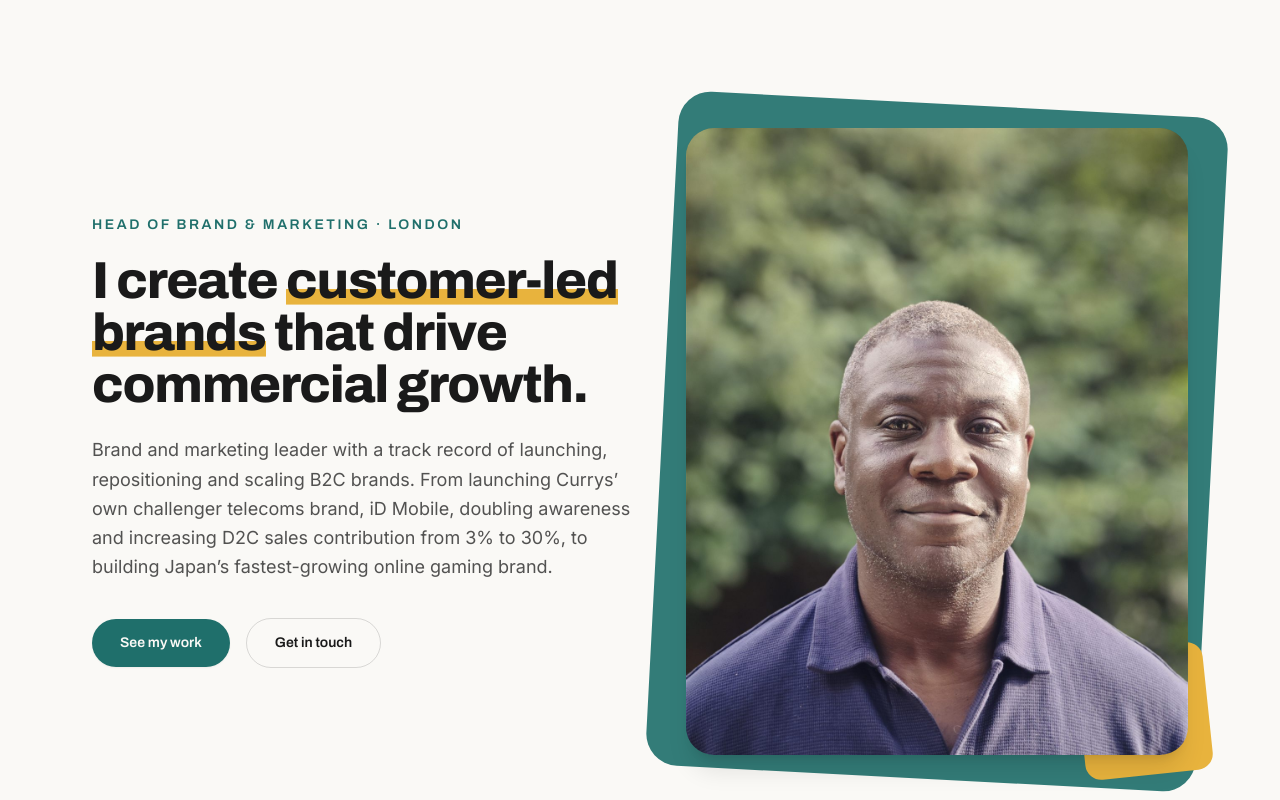
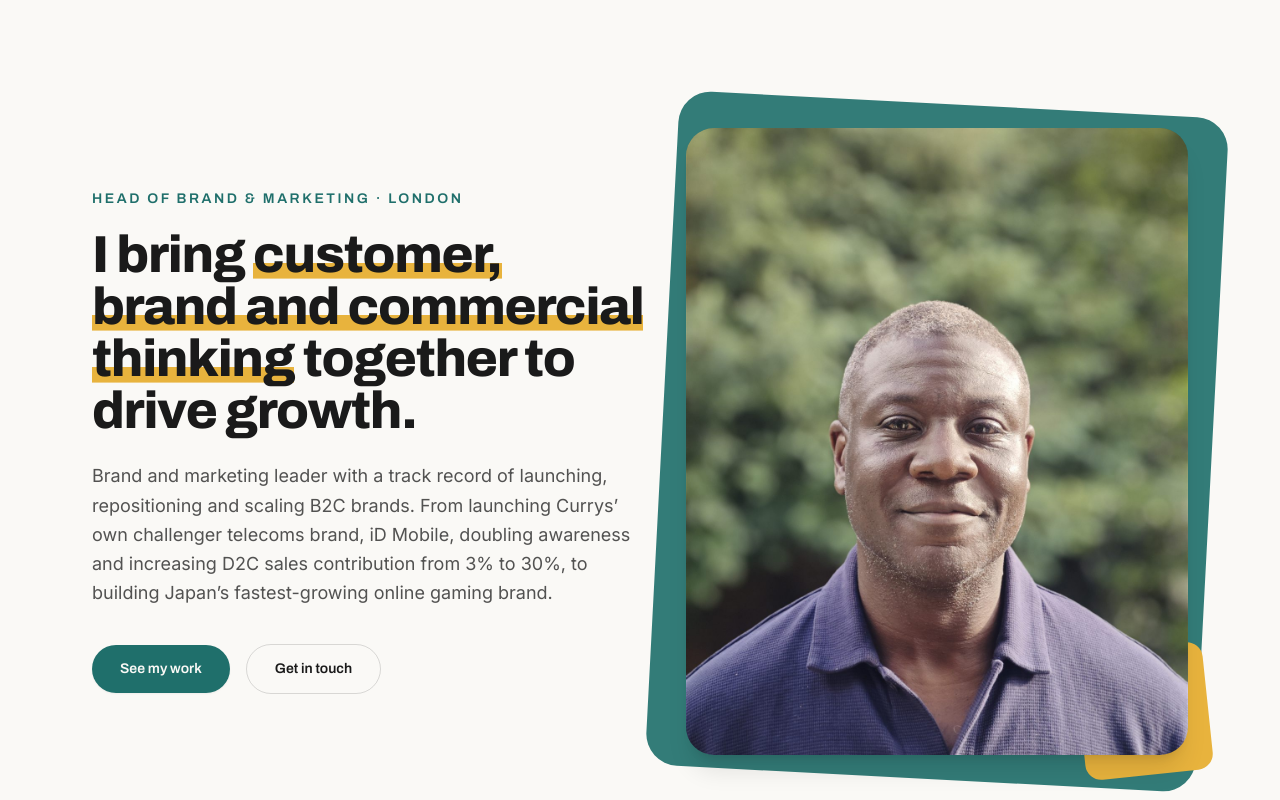
Before and after one commit to johnannoh-art/professionalwebsite, a Next.js app: page / in a window 1280 px wide. Shown: the top 800 px of the page. Built offline with nearby package versions, Linux system fonts and the light colour scheme.

Commit message:
Update hero headline

```diff
--- a/components/Hero.tsx
+++ b/components/Hero.tsx
@@ -9,9 +9,11 @@ export default function Hero() {
             Head of Brand &amp; Marketing · London
           </p>
           <h1 className="mt-5 font-display text-4xl font-extrabold leading-[1.08] tracking-tight text-ink sm:text-5xl lg:text-[3.25rem]">
-            I create{" "}
-            <span className="underline-gold">customer-led brands</span> that
-            drive commercial growth.
+            I bring{" "}
+            <span className="underline-gold">
+              customer, brand and commercial thinking
+            </span>{" "}
+            together to drive growth.
           </h1>
           <p className="mt-6 max-w-xl text-lg leading-relaxed text-ink/75">
             Brand and marketing leader with a track record of launching,
```
